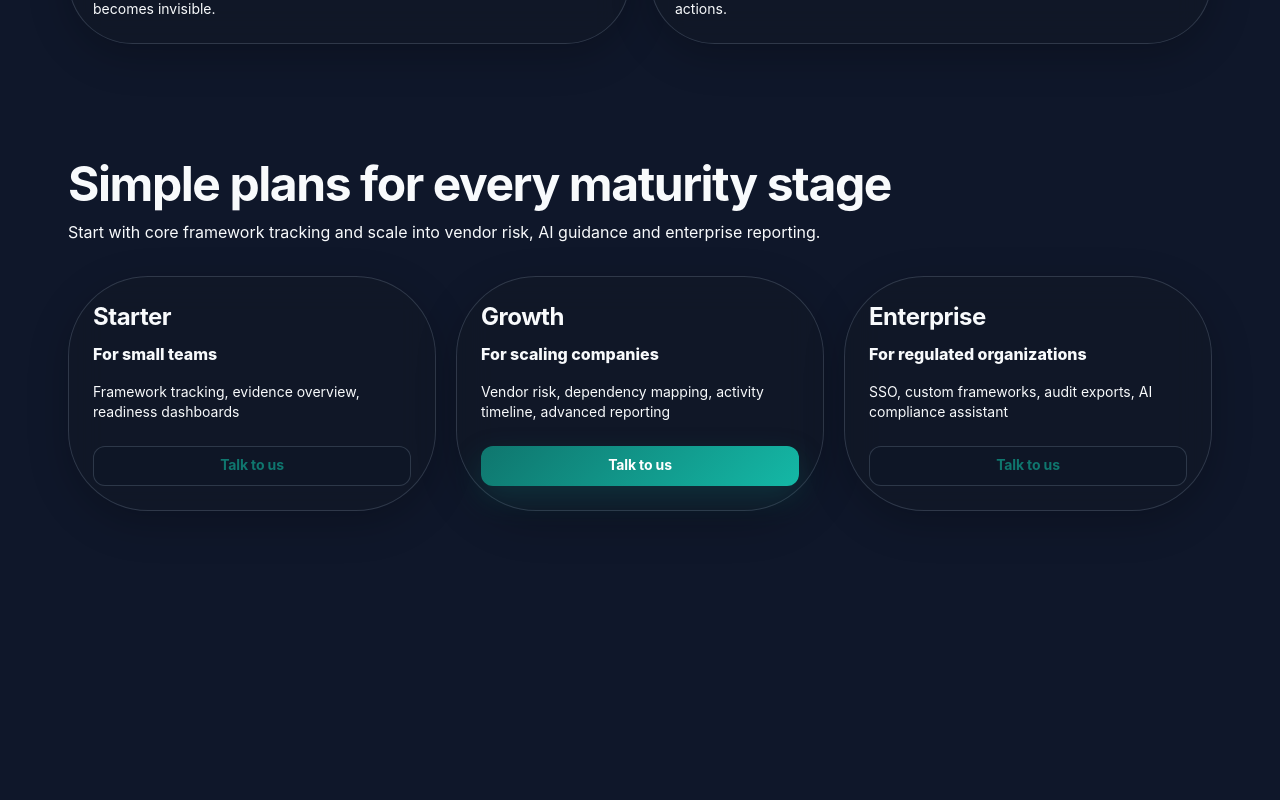
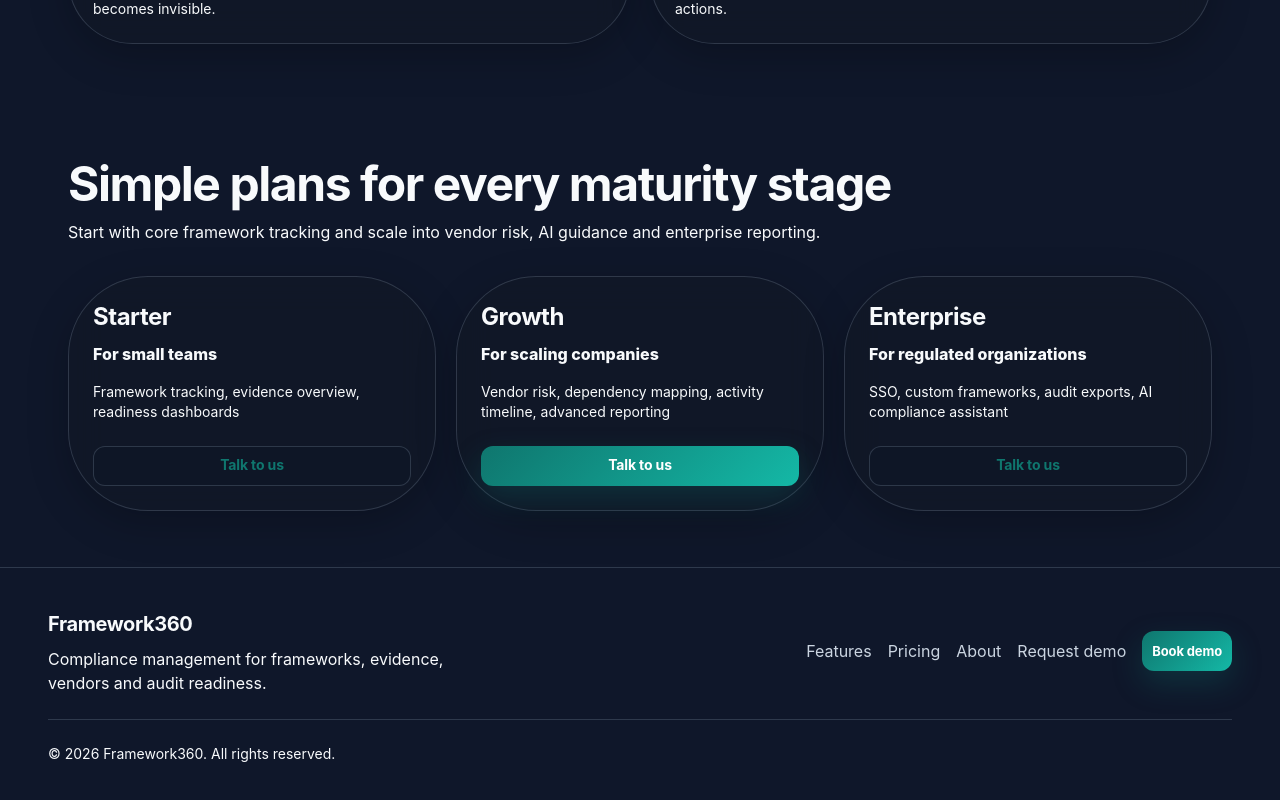
Before and after one commit to zk222ac001/Framework360, a React (Vite) app in the folder frontend/: page / in a window 1280 px wide. Shown: the part 1260-2060 px from the top of the page. Before the commit the page ends 1827 px from the top, so only its background shows below. Built offline with nearby package versions, Linux system fonts and the light colour scheme; no server answers.

Commit message:
Show footer on public pages

```diff
--- a/frontend/src/layouts/publicLayout.tsx
+++ b/frontend/src/layouts/publicLayout.tsx
@@ -1,6 +1,7 @@
 import { Outlet } from "react-router-dom";
 import Box from "@mui/material/Box";
 import Navbar from "../components/navbar";
+import PublicFooter from "../components/PublicFooter";
 // Layout wrapper for public pages.
 
 export default function PublicLayout() {
@@ -10,14 +11,17 @@ export default function PublicLayout() {
         minHeight: "100vh",
         bgcolor: "background.default",
         color: "text.primary",
+        display: "flex",
+        flexDirection: "column",
       }}
     >
       {/* Public navigation */}
       <Navbar variant="public" />
       {/* Public page content */}
-      <main>
+      <Box component="main" sx={{ flex: 1 }}>
         <Outlet />
-      </main>
+      </Box>
+      <PublicFooter />
     </Box>
   );
 }
```
